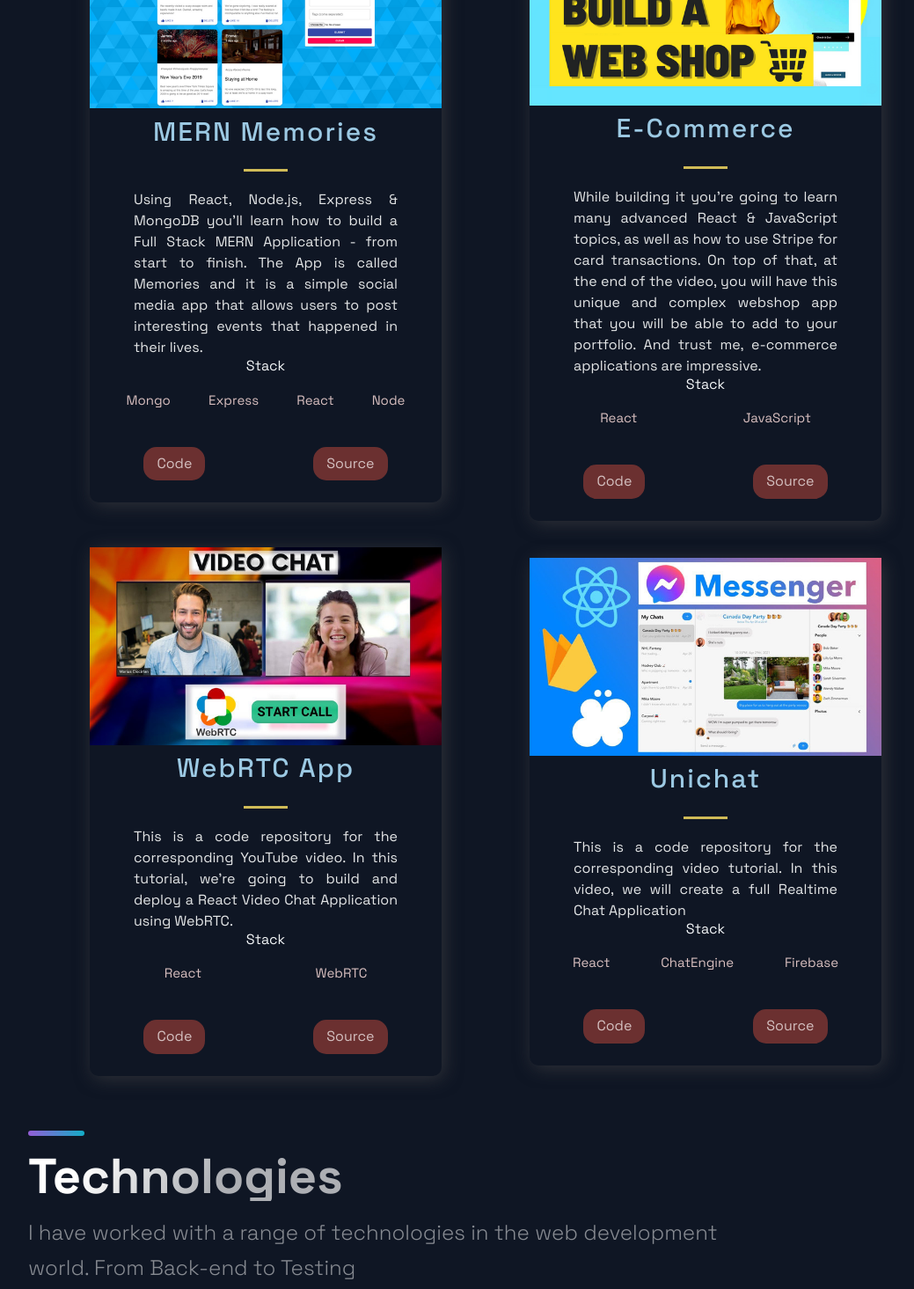
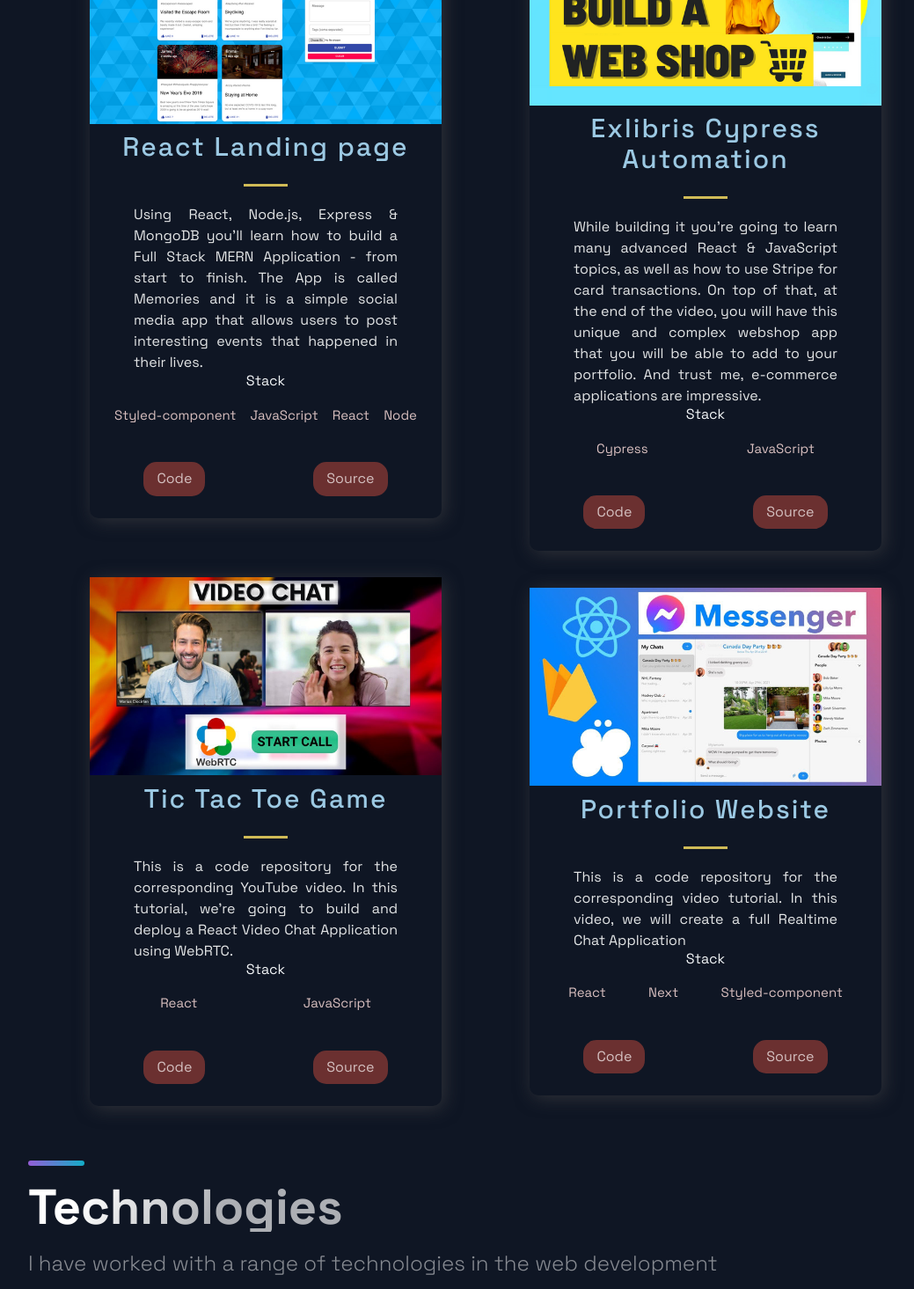
Before and after one commit to Jerry1811/portfolio_website, a Next.js app: page / in a window 1280 px wide. Shown: the part 940-2405 px from the top of the page at 88% size, without its empty margins (88-1127 px from the left). Built offline with nearby package versions, Linux system fonts and the light colour scheme.

Commit message:
minor fixes

```diff
--- a/src/components/Footer/Footer.js
+++ b/src/components/Footer/Footer.js
@@ -1,8 +1,21 @@
-import React from 'react';
-import { AiFillGithub, AiFillFacebook, AiFillLinkedin } from 'react-icons/ai';
+import React from 'react'
+import { AiFillGithub, AiFillFacebook, AiFillLinkedin } from 'react-icons/ai'
 
-import { SocialIcons } from '../Header/HeaderStyles';
-import { CompanyContainer, FooterWrapper, LinkColumn, LinkItem, LinkList, LinkTitle, Slogan, SocialContainer, SocialIconsContainer } from './FooterStyles';
+import { SocialIcons } from '../Header/HeaderStyles'
+import {
+  CompanyContainer,
+  FooterWrapper,
+  LinkColumn,
+  LinkItem,
+  LinkList,
+  LinkTitle,
+  Slogan,
+  SocialContainer,
+  SocialIconsContainer,
+  CopyrightInfo,
+} from './FooterStyles'
+
+const copyrightDate = new Date().getFullYear()
 
 const Footer = () => {
   return (
@@ -10,31 +23,36 @@ const Footer = () => {
       <LinkList>
         <LinkColumn>
           <LinkTitle>Call</LinkTitle>
-          <LinkItem href='tel:+233-541-914-386'>+233-541-914-386</LinkItem>
+          <LinkItem href="tel:+233-541-914-386">+233-541-914-386</LinkItem>
         </LinkColumn>
         <LinkColumn>
           <LinkTitle>Email</LinkTitle>
-          <LinkItem href='mailto:jerryhukpati@gmail.com'>jerryhukpati@gmail.com</LinkItem>
+          <LinkItem href="mailto:jerryhukpati@gmail.com">
+            jerryhukpati@gmail.com
+          </LinkItem>
         </LinkColumn>
       </LinkList>
       <SocialIconsContainer>
         <CompanyContainer>
-          <Slogan>Innovating one project at a time</Slogan>
+          <Slogan>Mastering one framework at a time</Slogan>
         </CompanyContainer>
         <SocialContainer>
-        <SocialIcons href='https://github.com/Jerry1811'>
-       <AiFillGithub size='3rem' />
-     </SocialIcons>
-     <SocialIcons href='https://www.linkedin.com/in/jeremiah-hukpati/'>
-       <AiFillLinkedin size='3rem' />
-     </SocialIcons>
-     <SocialIcons href='https://github.com/Jerry1811'>
-       <AiFillFacebook size='3rem' />
-     </SocialIcons>
-     </SocialContainer>
+          <SocialIcons href="https://github.com/Jerry1811">
+            <AiFillGithub size="3rem" />
+          </SocialIcons>
+          <SocialIcons href="https://www.linkedin.com/in/jeremiah-hukpati/">
+            <AiFillLinkedin size="3rem" />
+          </SocialIcons>
+          <SocialIcons href="https://github.com/Jerry1811">
+            <AiFillFacebook size="3rem" />
+          </SocialIcons>
+        </SocialContainer>
       </SocialIconsContainer>
+      <CopyrightInfo>
+        &copy; Copyright {new Date().getFullYear()} Jeremiah Hukpati
+      </CopyrightInfo>
     </FooterWrapper>
-  );
-};
+  )
+}
 
-export default Footer;
+export default Footer
--- a/src/components/Footer/FooterStyles.js
+++ b/src/components/Footer/FooterStyles.js
@@ -1,4 +1,4 @@
-import styled from "styled-components"
+import styled from 'styled-components'
 
 export const FooterWrapper = styled.section`
   width: calc(100vw - 96px);
@@ -6,7 +6,6 @@ export const FooterWrapper = styled.section`
   padding: 2rem 48px 40px;
   margin: 1rem auto;
   box-sizing: content-box;
-
 
   @media ${props => props.theme.breakpoints.sm} {
     padding: 0 16px 48px;
@@ -19,7 +18,7 @@ export const LinkItem = styled.a`
   line-height: 30px;
   color: rgba(255, 255, 255, 0.75);
   margin-bottom: 16px;
-	transition: .3s ease;
+  transition: 0.3s ease;
   position: relative;
   left: 0;
 
@@ -48,12 +47,12 @@ max-width: 1040px;
   display: flex;
   justify-content: space-between;
 
-@media ${props => props.theme.breakpoints.md}{
+  @media ${props => props.theme.breakpoints.md} {
     display: flex;
     justify-content: space-between;
   }
 
-@media ${props => props.theme.breakpoints.sm}{
+  @media ${props => props.theme.breakpoints.sm} {
     display: flex;
     width: 100%;
     flex-direction: column;
@@ -62,24 +61,22 @@ justify-content: space-between;
 
 export const CompanyContainer = styled.div`
   display: flex;
-	align-items:baseline;
+  align-items: baseline;
   flex-wrap: wrap;
   margin-right: auto;
 
-
-	@media ${props => props.theme.breakpoints.md}{
+  @media ${props => props.theme.breakpoints.md} {
     flex-direction: column;
     align-items: baseline;
   }
 
-	@media ${props => props.theme.breakpoints.sm}{
+  @media ${props => props.theme.breakpoints.sm} {
     display: flex;
     flex-direction: column;
     margin: 0 0 32px;
     align-items: center;
   }
 `
-
 
 export const Slogan = styled.p`
   color: rgba(255, 255, 255, 0.5);
@@ -89,12 +86,12 @@ export const Slogan = styled.p`
   line-height: 30px;
   padding: 1rem;
 
-	@media ${props => props.theme.breakpoints.md}{
+  @media ${props => props.theme.breakpoints.md} {
     font-size: 16px;
     line-height: 28px;
   }
 
-	@media ${props => props.theme.breakpoints.sm}{
+  @media ${props => props.theme.breakpoints.sm} {
     line-height: 22px;
     font-size: 14px;
     min-width: 100px;
@@ -105,13 +102,12 @@ export const SocialContainer = styled.div`
   display: flex;
   align-items: center;
 
-	@media ${props => props.theme.breakpoints.md}{
+  @media ${props => props.theme.breakpoints.md} {
     justify-content: center;
     padding-right: 16px;
     flex-wrap: wrap;
   }
 `
-
 
 export const LinkList = styled.ul`
   border-top: 1px solid rgba(255, 255, 255, 0.1);
@@ -157,3 +153,12 @@ export const LinkTitle = styled.h4`
     margin-bottom: 8px;
   }
 `
+
+export const CopyrightInfo = styled.div`
+  display: flex;
+  flex-direction: column;
+  justify-content: center;
+  align-content: center;
+  margin-top: 20px;
+  font-size: 20px;
+`
--- a/src/components/Hero/Hero.js
+++ b/src/components/Hero/Hero.js
@@ -1,22 +1,24 @@
-import React from 'react';
+import React from 'react'
 
-import { Section, SectionText, SectionTitle } from '../../styles/GlobalComponents';
-import Button from '../../styles/GlobalComponents/Button';
-import { LeftSection } from './HeroStyles';
+import {
+  Section,
+  SectionText,
+  SectionTitle,
+} from '../../styles/GlobalComponents'
+import Button from '../../styles/GlobalComponents/Button'
+import { LeftSection } from './HeroStyles'
 
 const Hero = () => (
   <Section row noppadding>
     <LeftSection>
       <SectionTitle main center>
         Welcome to <br />
-        My Personal Portfolio
+        My Portfolio Website
       </SectionTitle>
-      <SectionText>
-        FullStack Software Developer
-      </SectionText>
-      <Button onClick={()=> window.location = 'https://google.com'}>Learn More</Button>
+      <SectionText>FullStack Software Developer</SectionText>
+      <Button onClick={() => (window.location = '#')}>Learn More</Button>
     </LeftSection>
   </Section>
-);
+)
 
-export default Hero;
+export default Hero
--- a/src/constants/constants.js
+++ b/src/constants/constants.js
@@ -1,46 +1,50 @@
 export const projects = [
   {
-    title: 'MERN Memories',
-    description: "Using React, Node.js, Express & MongoDB you'll learn how to build a Full Stack MERN Application - from start to finish. The App is called Memories and it is a simple social media app that allows users to post interesting events that happened in their lives.",
-      image: '/images/1.png',
-      tags: ['Mongo', 'Express', 'React', 'Node'],
+    title: 'React Landing page',
+    description:
+      "Using React, Node.js, Express & MongoDB you'll learn how to build a Full Stack MERN Application - from start to finish. The App is called Memories and it is a simple social media app that allows users to post interesting events that happened in their lives.",
+    image: '/images/1.png',
+    tags: ['Styled-component', 'JavaScript', 'React', 'Node'],
     source: 'https://google.com',
     visit: 'https://google.com',
     id: 0,
   },
   {
-    title: 'E-Commerce',
-    description:"While building it you're going to learn many advanced React & JavaScript topics, as well as how to use Stripe for card transactions. On top of that, at the end of the video, you will have this unique and complex webshop app that you will be able to add to your portfolio. And trust me, e-commerce applications are impressive.",
+    title: 'Exlibris Cypress Automation',
+    description:
+      "While building it you're going to learn many advanced React & JavaScript topics, as well as how to use Stripe for card transactions. On top of that, at the end of the video, you will have this unique and complex webshop app that you will be able to add to your portfolio. And trust me, e-commerce applications are impressive.",
     image: '/images/2.png',
-    tags: ['React', 'JavaScript'],
+    tags: ['Cypress', 'JavaScript'],
     source: 'https://google.com',
     visit: 'https://google.com',
     id: 1,
   },
   {
-    title: 'WebRTC App',
-    description: "This is a code repository for the corresponding YouTube video. In this tutorial, we're going to build and deploy a React Video Chat Application using WebRTC.",
-      image: '/images/3.jpg',
-      tags: ['React', 'WebRTC'],
+    title: 'Tic Tac Toe Game',
+    description:
+      "This is a code repository for the corresponding YouTube video. In this tutorial, we're going to build and deploy a React Video Chat Application using WebRTC.",
+    image: '/images/3.jpg',
+    tags: ['React', 'JavaScript'],
     source: 'https://google.com',
     visit: 'https://google.com',
     id: 2,
   },
   {
-    title: 'Unichat',
-    description: "This is a code repository for the corresponding video tutorial. In this video, we will create a full Realtime Chat Application",
+    title: 'Portfolio Website',
+    description:
+      'This is a code repository for the corresponding video tutorial. In this video, we will create a full Realtime Chat Application',
     image: '/images/4.jpg',
-    tags: ['React', 'ChatEngine', 'Firebase'],
+    tags: ['React', 'Next', 'Styled-component'],
     source: 'https://google.com',
     visit: 'https://google.com',
     id: 3,
   },
-];
+]
 
 export const TimeLineData = [
-  { year: 2017, text: 'Started my journey', },
-  { year: 2018, text: 'Worked as a freelance developer', },
-  { year: 2019, text: 'Founded JavaScript Mastery', },
-  { year: 2020, text: 'Shared my projects with the world', },
-  { year: 2021, text: 'Started my own platform', },
-];
+  { year: 2018, text: 'Completed university' },
+  { year: 2019, text: 'Started training on Software Quality Assurance' },
+  { year: 2020, text: 'Started a full-time role as a QA Engineer' },
+  { year: 2021, text: 'Started learning web development' },
+  { year: 2022, text: 'Moved from QA to Backend and Frontend development' },
+]
```
Lines whose indentation alone changed are shown as unchanged.
